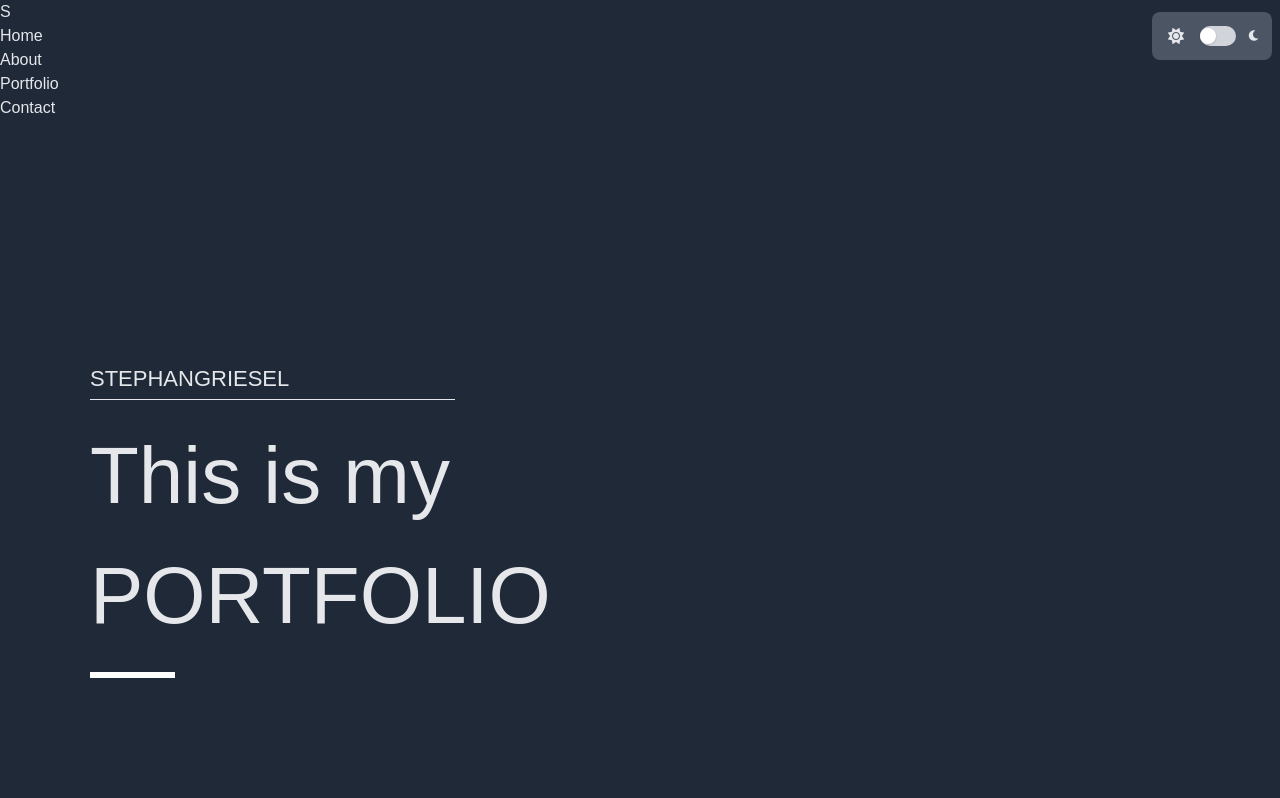
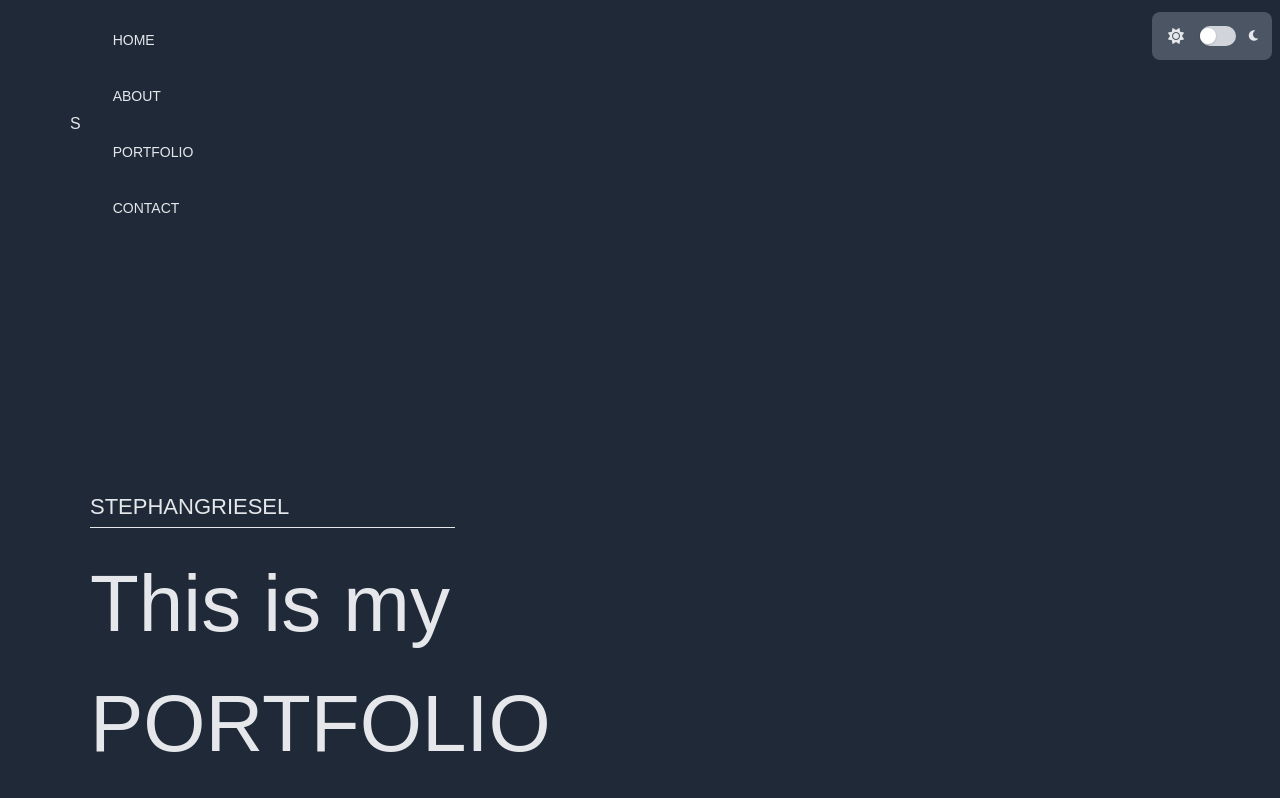
Before and after one commit to stephangriesel/stephangriesel-2022, a Vue app: page / in a window 1280 px wide. Shown: the top 798 px of the page. Built offline with nearby package versions, Linux system fonts and the light colour scheme.

Commit message:
fix style

```diff
--- a/src/components/Navigation.vue
+++ b/src/components/Navigation.vue
@@ -2,9 +2,7 @@
   <header :class="{'scrolled-nav': scrollPosition}">
     <nav>
       <div class="branding">
-        <div>
           S
-        </div>
       </div>
       <ul v-show="!mobile" class="navigation">
         <li><router-link class="link" :to="{name: 'Home'}">Home</router-link></li>
@@ -33,6 +31,54 @@
 
 </script>
 
-<style>
+<style lang="scss" scoped>
 
+header {
+  z-index:99;
+  width:100%;
+  /* position:fixed; */
+  transition: 0.5 ease all;
+
+  nav {
+    display: flex;
+    flex-direction: row;
+    padding:12px 0;
+    transition:0.5s ease all;
+    width:90%;
+    margin:0 auto;
+    @media(min-width: 1140px){
+      max-width:1140px;
+    }
+
+    ul,
+    .link {
+      font-weight:500;
+      list-style: none;
+      text-decoration: none;
+    }
+
+    li {
+      text-transform: uppercase;
+      padding:16px;
+      margin-left:16px;
+    }
+
+    .link {
+      font-size:14px;
+      transition:0.5s ease all;
+      padding-bottom: 4px;
+      border-bottom: 1px solid transparent;
+      &:hover {
+        color:#989809;
+        border-color: #989809;
+      }
+
+    }
+
+      .branding {
+        display:flex;
+        align-items: center;
+      }
+  }
+}
 </style>
```
